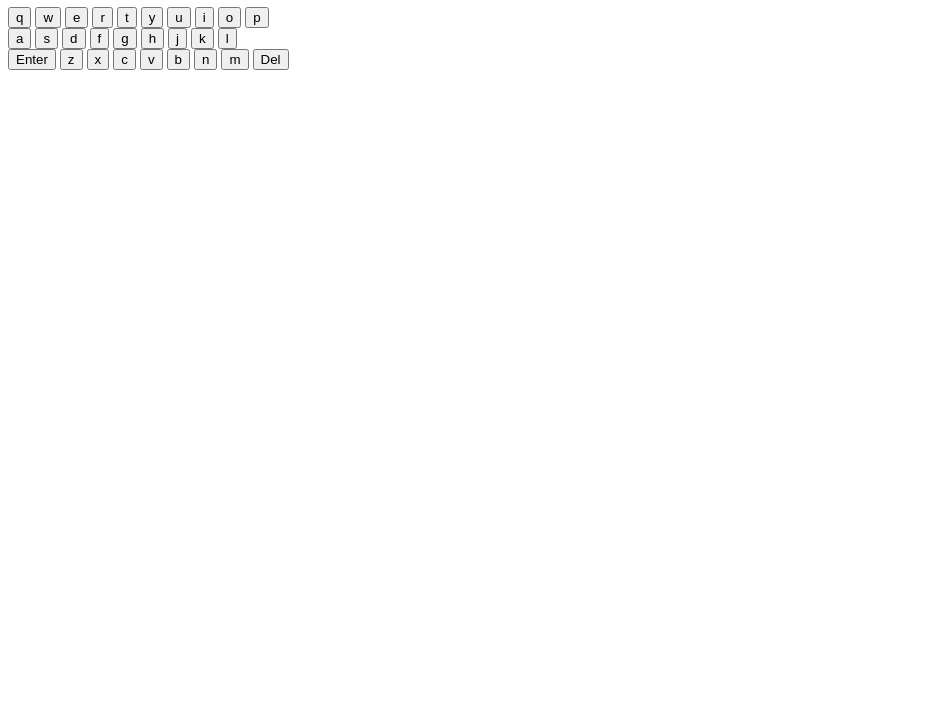
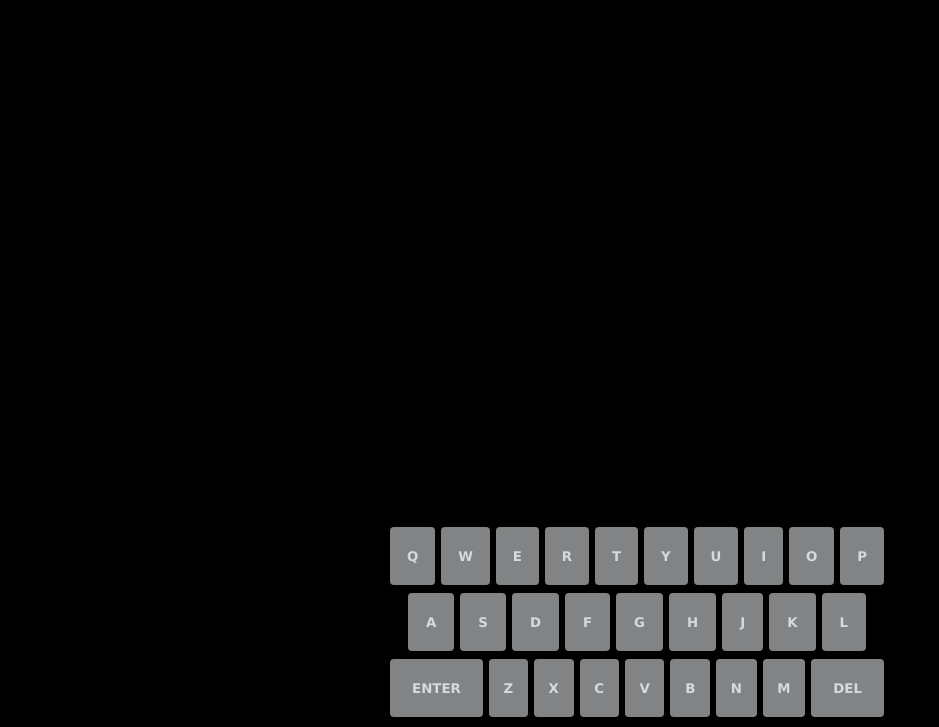
Before and after one commit to amarrahong/StudyBuddies_Web, a website: page pages/quiz.html in a window 1280 px wide. Shown: the part 73-800 px from the top of the page, without its empty margins (0-939 px from the left). Drawn offline with nearby package versions, Linux system fonts and the light colour scheme; the site is published under a folder, as on GitHub Pages, so addresses that start at the root find nothing.

Commit message:
Relative

```diff
--- a/pages/quiz.html
+++ b/pages/quiz.html
@@ -6,7 +6,7 @@
     <link rel="icon" type="image/x-icon" href="">
     <meta charset="UTF-8" />
     <meta name="viewport" content="width=device-width, initial-scale=1.0">
-    <link rel="stylesheet" href="/css/quiz.css">
+    <link rel="stylesheet" href="../css/quiz.css">
     <link rel="stylesheet" href="https://cdnjs.cloudflare.com/ajax/libs/animate.css/4.1.1/animate.min.css"/>
 </head>
 
@@ -62,6 +62,6 @@
         </div>
     </div>
 
-    <script src="/scripts/main.js"></script>
+    <script src="../scripts/main.js"></script>
 </body>
 </html>
```
